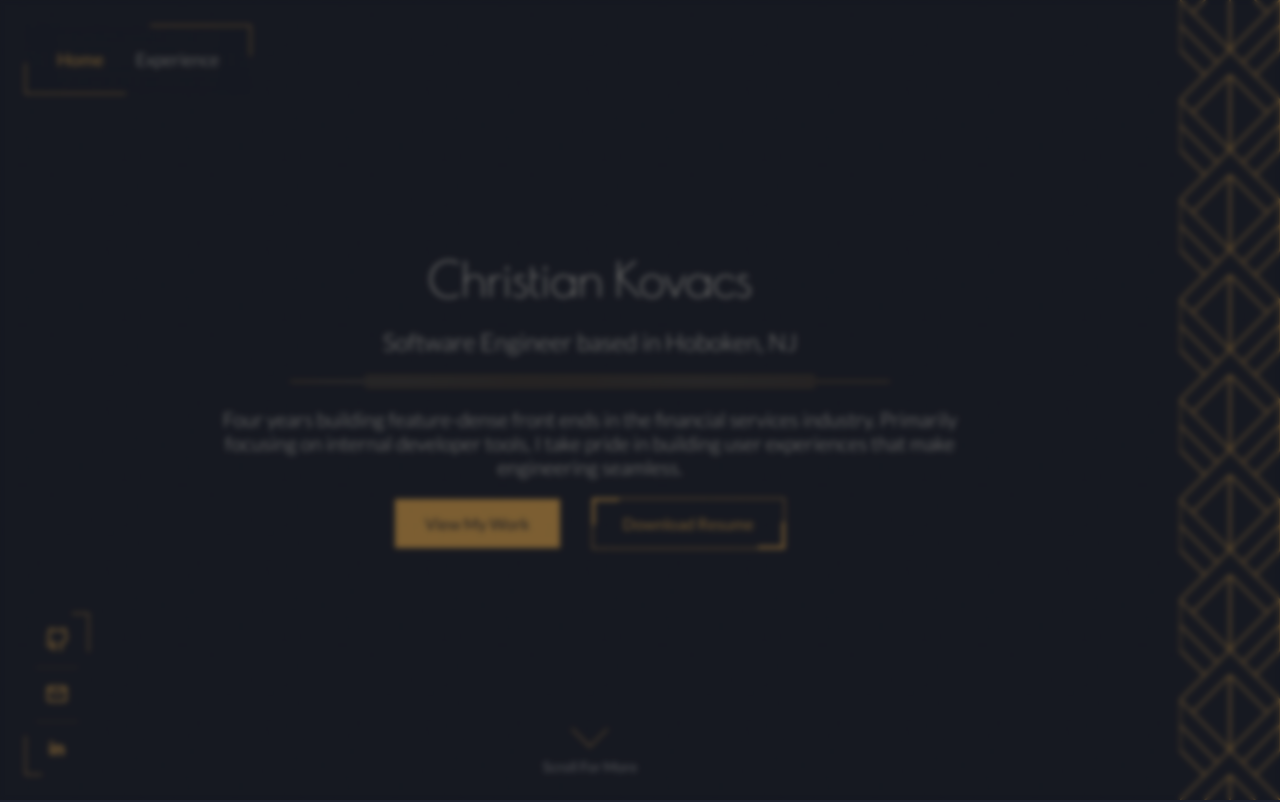
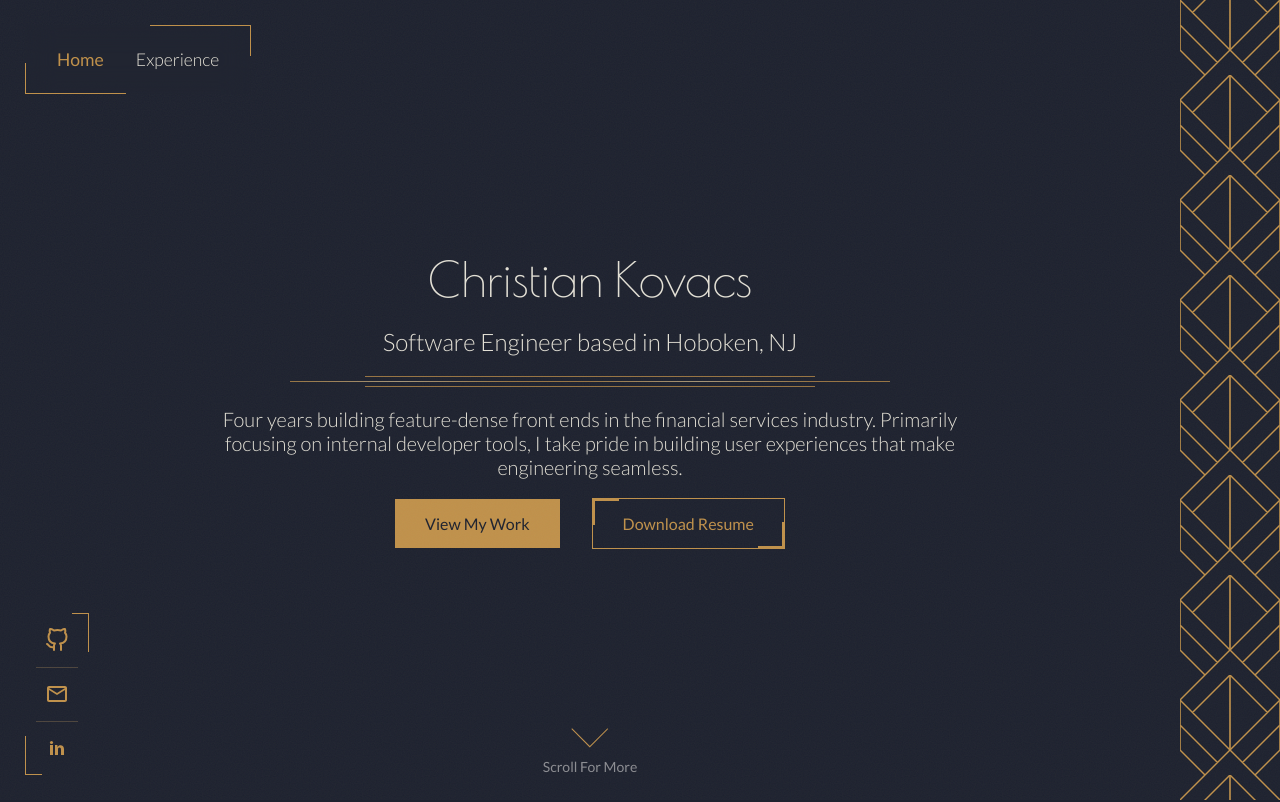
Before and after one commit to ckovacsdev/ckdev, a React (Vite) app: page / in a window 1280 px wide. Shown: the top 802 px of the page. Built offline with nearby package versions, Linux system fonts and the light colour scheme.

Commit message:
fix backdrop rendering when not open

```diff
--- a/src/components/work-card/work-card.tsx
+++ b/src/components/work-card/work-card.tsx
@@ -53,7 +53,7 @@ export default function WorkCard({ tech, title, subtitle, children }: WorkCardPr
 
 	return (
 		<>
-			<div className='work-backdrop' data-open={open || undefined} onClick={() => setOpen(false)} />
+			{open && <div className='work-backdrop' data-open={open || undefined} onClick={() => setOpen(false)} />}
 
 			<div className='work-card-slot'>
 				<article ref={cardRef} className='work-card' data-open={open || undefined}>
```
